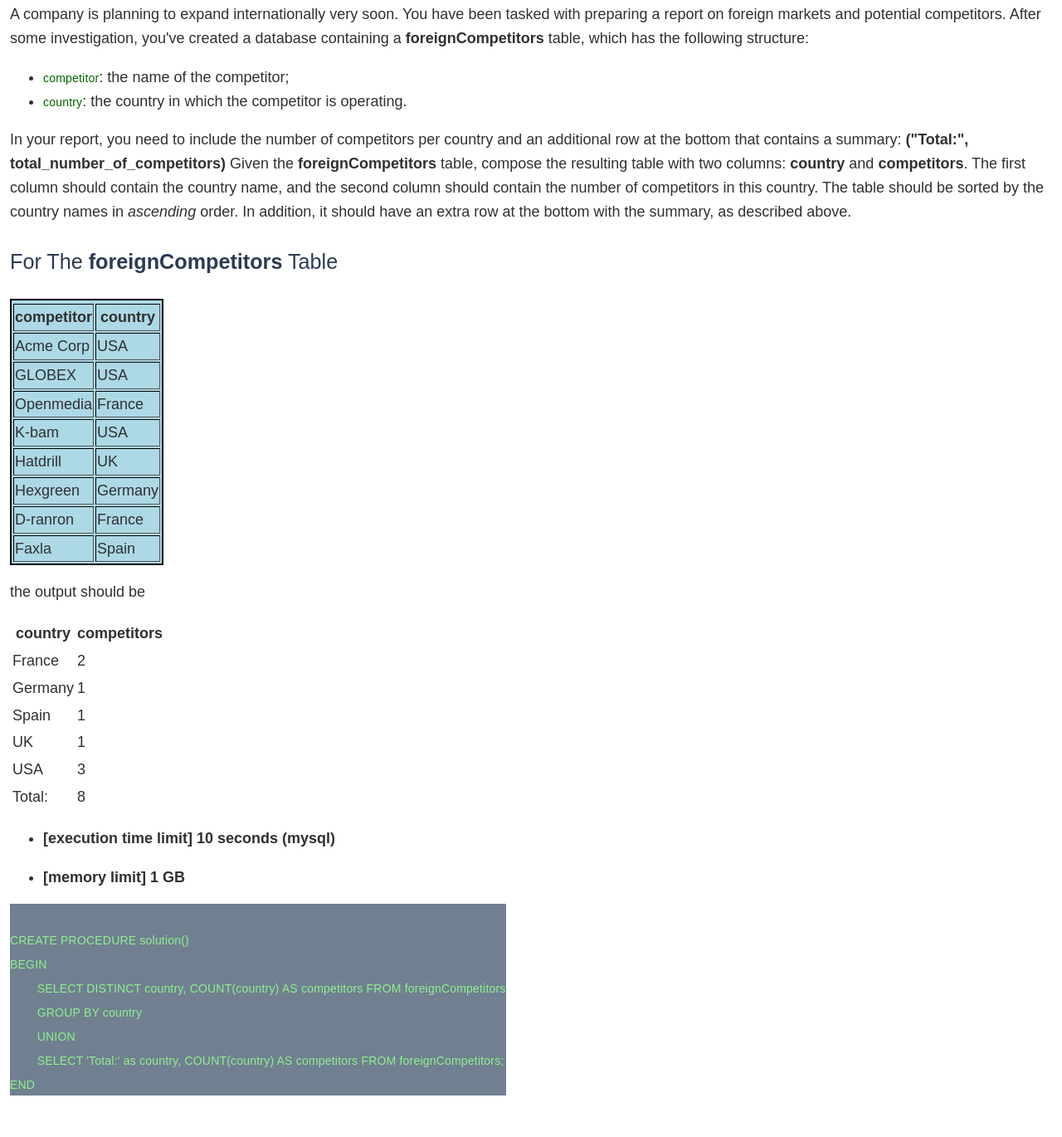
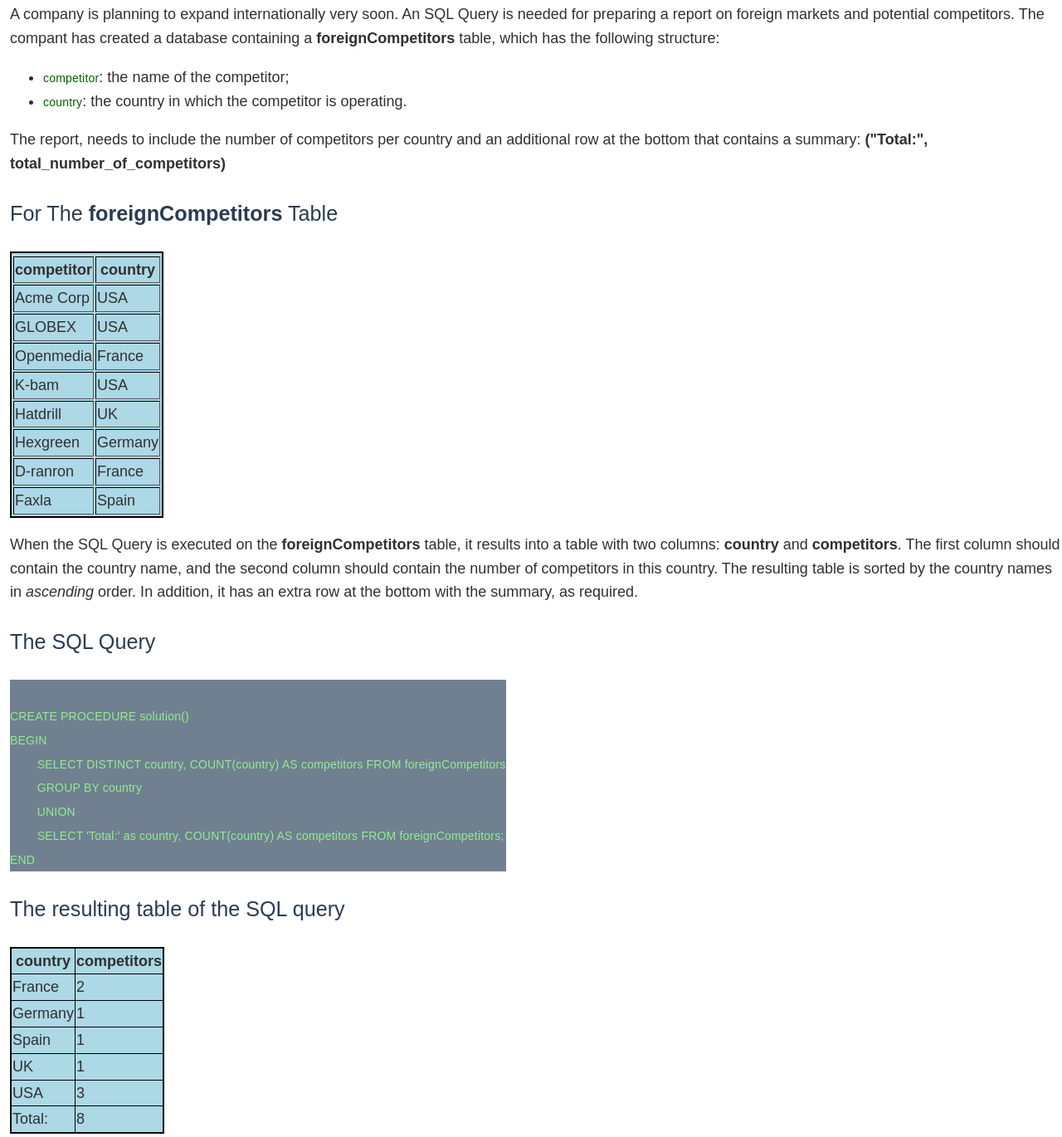
Before and after one commit to mungruez/myPortfolioWebsite, a plain HTML site: page sqlprojects-item.html in a window 1280 px wide. Shown: the part 875-2245 px from the top of the page at 83% size. Drawn offline with nearby package versions, Linux system fonts and the light colour scheme.

Commit message:
Update sqlprojects-item.html

```diff
--- a/sqlprojects-item.html
+++ b/sqlprojects-item.html
@@ -38,12 +38,12 @@
         </section>
 
 <div class="portfolio-item-individual">
-  <div class="markdown"><p>A company is planning to expand internationally very soon. You have been tasked with preparing a report on foreign markets and potential competitors. After some investigation, you've created a database containing a <strong>foreignCompetitors</strong> table,  which has the following structure:</p>
+  <div class="markdown"><p>A company is planning to expand internationally very soon. An SQL Query is needed for preparing a report on foreign markets and potential competitors. The compant has created a database containing a <strong>foreignCompetitors</strong> table,  which has the following structure:</p>
   <ul>
     <li><code>competitor</code>: the name of the competitor;</li>
     <li><code>country</code>: the country in which the competitor is operating.</li>
   </ul>
-  <p>In your report, you need to include the number of competitors per country and an additional row at the bottom that contains a summary: <strong>("Total:", total_number_of_competitors)</strong> Given the <strong>foreignCompetitors</strong> table, compose the resulting table with two columns: <strong>country</strong> and <strong>competitors</strong>. The first column should contain the country name, and the second column should contain the number of competitors in this country. The table should be sorted by the country names in <em>ascending</em> order. In addition, it should have an extra row at the bottom with the summary, as described above.</p>
+  <p>The report, needs to include the number of competitors per country and an additional row at the bottom that contains a summary: <strong>("Total:", total_number_of_competitors)</strong> </p>
   <p style="color:#2b3b52;font-size:1.4em">For The <strong>foreignCompetitors</strong> Table</p>
   <table border="1" style="border: 2px solid black; border-spacing: 2px; border-color: black; background-color: lightblue; border-collapse: separate"> <tbody> <tr></tr>
   <tr>
@@ -83,8 +83,19 @@
     <td>Spain</td>
   </tr>
 </tbody></table>
-<p>the output should be</p>
-<table>
+<p>When the SQL Query is executed on the <strong>foreignCompetitors</strong> table, it results into a table with two columns: <strong>country</strong> and <strong>competitors</strong>. The first column should contain the country name, and the second column should contain the number of competitors in this country. The resulting table is sorted by the country names in <em>ascending</em> order. In addition, it has an extra row at the bottom with the summary, as required.</p>
+<p style="color:#2b3b52;font-size:1.4em"> The SQL Query</p>
+<div style="background: slategrey; max-width: fit-content; "> <code style="color: lightgreen;"> <br>
+CREATE PROCEDURE solution()<br>
+BEGIN<br>
+&nbsp &nbsp &nbsp &nbsp SELECT DISTINCT country, COUNT(country) AS competitors FROM foreignCompetitors<br>
+&nbsp &nbsp &nbsp &nbsp GROUP BY country<br>
+&nbsp &nbsp &nbsp &nbsp UNION<br>
+&nbsp &nbsp &nbsp &nbsp SELECT 'Total:' as country, COUNT(country) AS competitors FROM foreignCompetitors;<br>
+END<br>
+</code/></div>
+<p style="color:#2b3b52;font-size:1.4em"> The resulting table of the SQL query</p>
+<table border="1" style="border: 2px solid black; border-spacing: 2px; border-color: black; background-color: lightblue; border-collapse: collapse">
 <tbody><tr>
 <th>country</th>
 <th>competitors</th>
@@ -123,15 +134,7 @@
 </li>
 </ul>
 </div>
-            <div style="background: slategrey; max-width: fit-content; "> <code style="color: lightgreen;"> <br>
-CREATE PROCEDURE solution()<br>
-BEGIN<br>
-&nbsp &nbsp &nbsp &nbsp SELECT DISTINCT country, COUNT(country) AS competitors FROM foreignCompetitors<br>
-&nbsp &nbsp &nbsp &nbsp GROUP BY country<br>
-&nbsp &nbsp &nbsp &nbsp UNION<br>
-&nbsp &nbsp &nbsp &nbsp SELECT 'Total:' as country, COUNT(country) AS competitors FROM foreignCompetitors;<br>
-END<br>
-</code/></div>
+
 <br><br>
 <img src="img/PythonDjangoCertificate.png" alt="" style="max-height=760">
 <p><i>Udemy Python Django Certificate</i></p>
```
